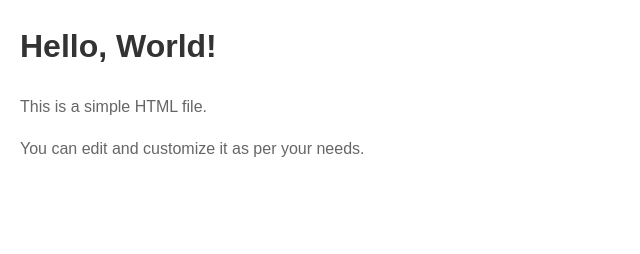
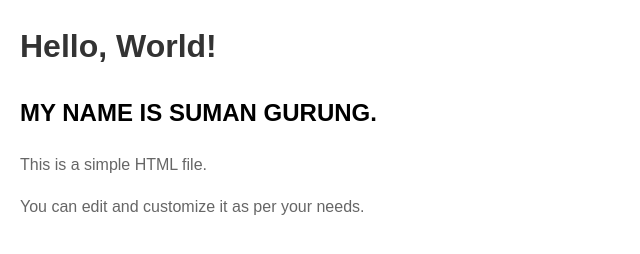
Before and after one commit to PenguinFlite/Suman-Hello-world, a plain HTML site: page index.html in a window 1280 px wide. Shown: the whole page, without its empty margins (0-640 px from the left). Drawn offline with Linux system fonts and the light colour scheme.

Commit message:
first page

```diff
--- a/index.html
+++ b/index.html
@@ -20,6 +20,7 @@
 </head>
 <body>
     <h1>Hello, World!</h1>
+    <h2>MY NAME IS SUMAN GURUNG.</h2>
     <p>This is a simple HTML file.</p>
     <p>You can edit and customize it as per your needs.</p>
 </body>
```
